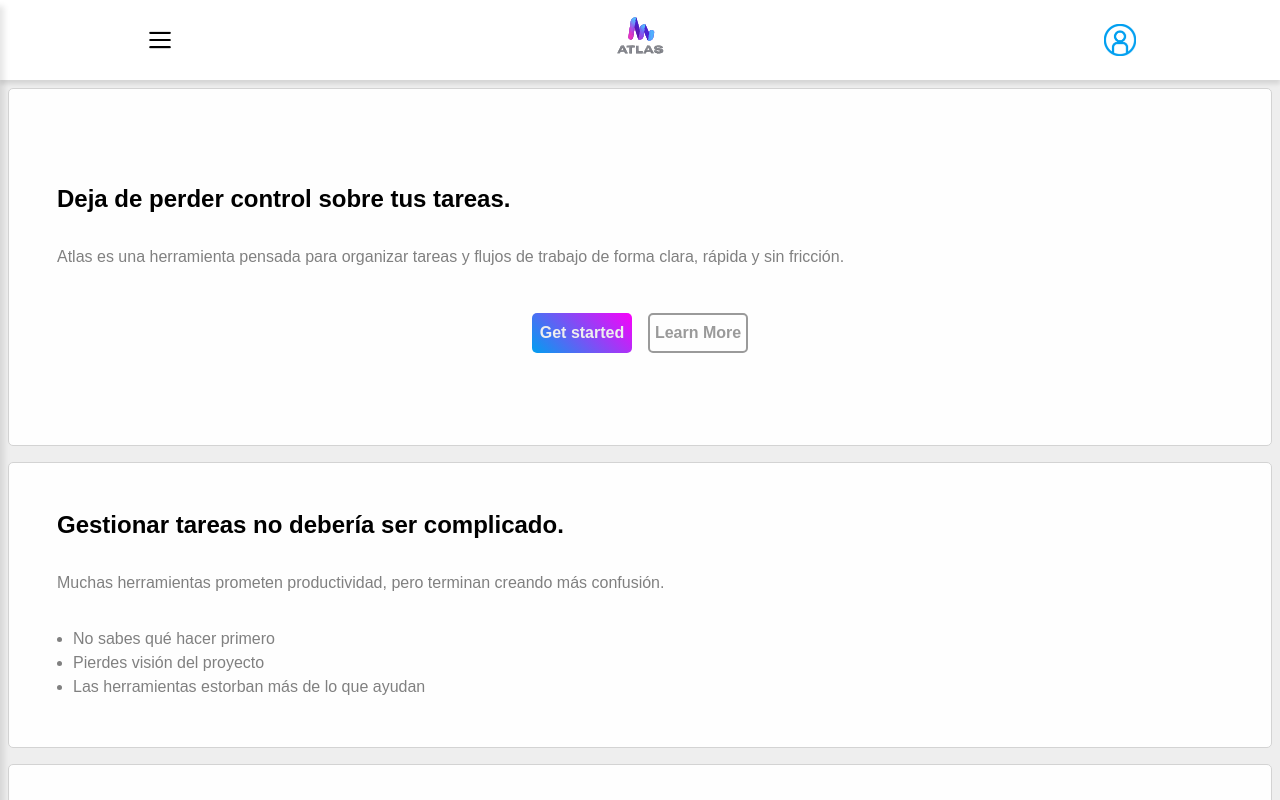
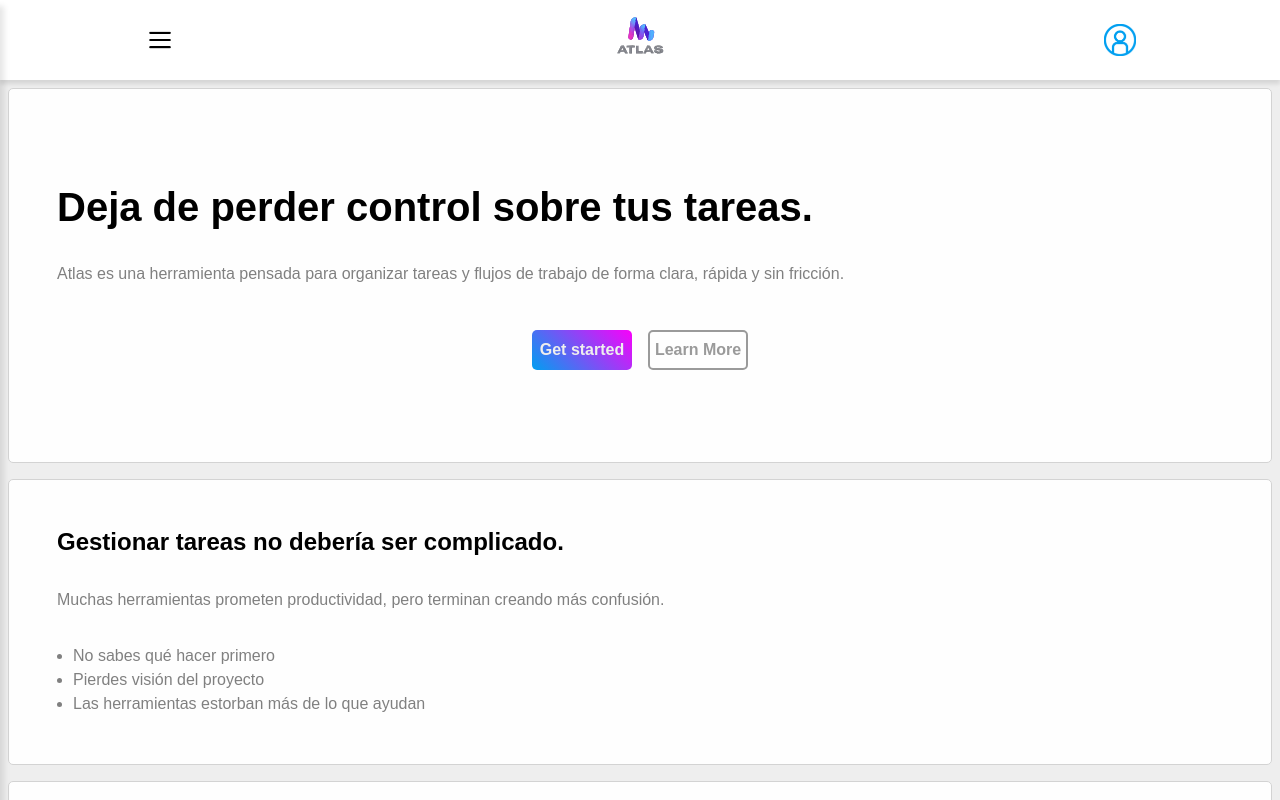
Before and after one commit to cristhianblaffita-web/TaskFlow-React-FastAPI, a React (Vite) app in the folder frontend/: page / in a window 1280 px wide. Shown: the top 800 px of the page. Built offline with nearby package versions, Linux system fonts and the light colour scheme.

Commit message:
fix: change hero h1 font size

```diff
--- a/frontend/src/pages/home/Home.css
+++ b/frontend/src/pages/home/Home.css
@@ -32,10 +32,15 @@
   color: grey;
 }
 
+
+
 .hero {
   padding: 6em 3em;
 }
 
+.hero h1 {
+  font-size: 2.5em;
+}
 .hero-actions {
   width: 100%;
   height: 2em;
```
